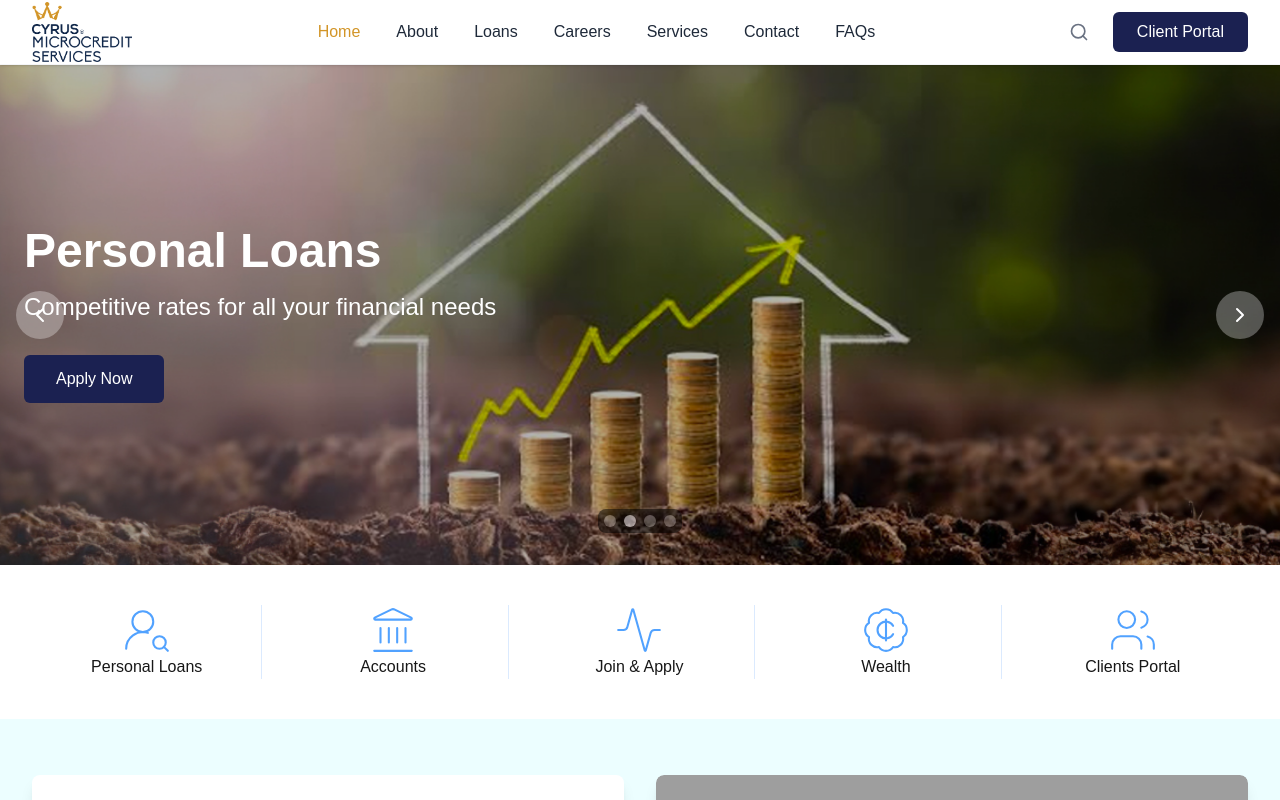
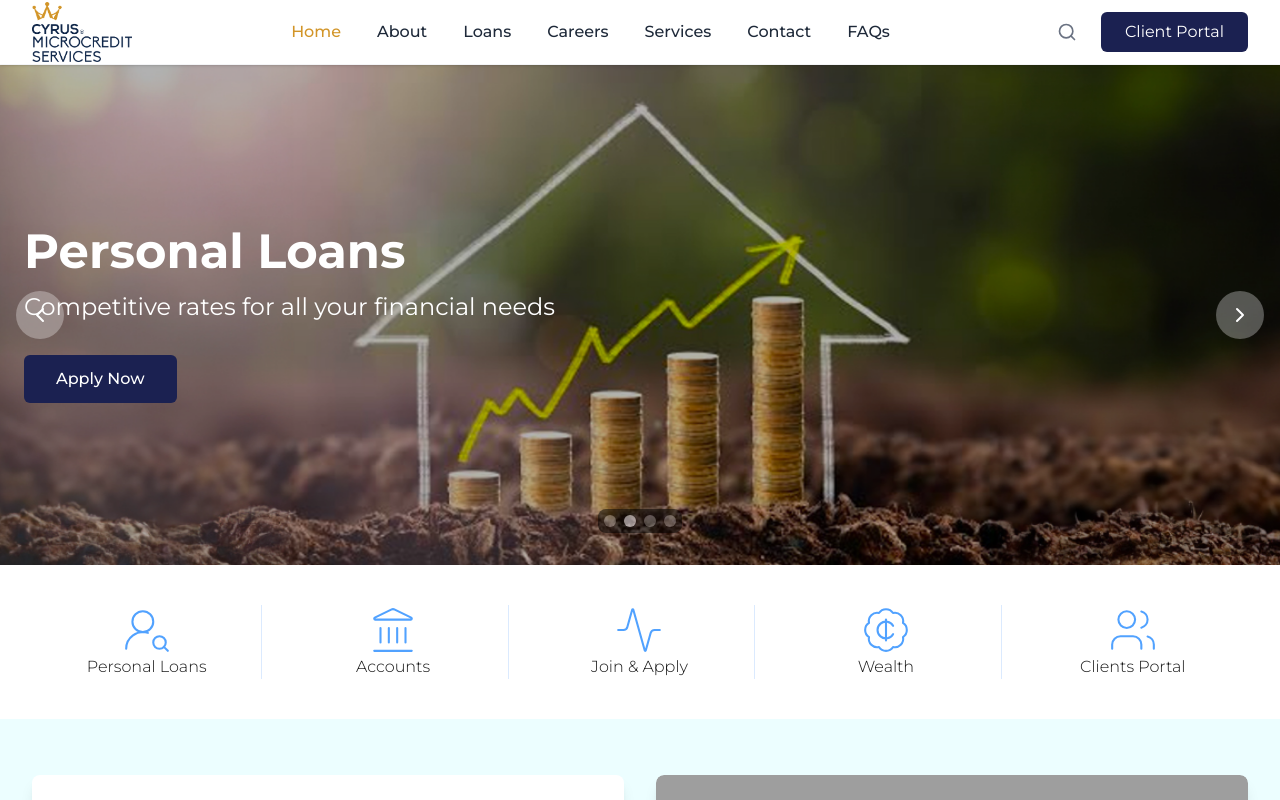
Before and after one commit to ayiteywoods/cyrus-site, a Next.js app: page / in a window 1280 px wide. Shown: the top 800 px of the page. Built offline with nearby package versions, Linux system fonts and the light colour scheme; grey boxes are pictures that could not be loaded.

Commit message:
Font changes

```diff
--- a/src/app/layout.tsx
+++ b/src/app/layout.tsx
@@ -1,19 +1,17 @@
 import type { Metadata } from "next";
-import { Geist, Geist_Mono } from "next/font/google";
+import { Montserrat } from "next/font/google"; // Changed from Geist to Montserrat
 import "./globals.css";
 import Footer from "@/components/Footer";
 import Navbar from "@/components/Navbar";
 import Image from "next/image";
-import {menuItems} from '@/menuItem';
+import { menuItems } from '@/menuItem';
 
-const geistSans = Geist({
-  variable: "--font-geist-sans",
+// Set up Montserrat font
+const montserrat = Montserrat({
   subsets: ["latin"],
-});
-
-const geistMono = Geist_Mono({
-  variable: "--font-geist-mono",
-  subsets: ["latin"],
+  variable: "--font-montserrat",
+  // You can specify weights if needed (defaults to 400)
+  // weight: ['400', '500', '700'],
 });
 
 export const metadata: Metadata = {
@@ -38,14 +36,14 @@
   return (
     <html lang="en">
       <body
-        className={`${geistSans.variable} ${geistMono.variable} antialiased`}
+        className={`${montserrat.className} antialiased`} // Changed to use Montserrat directly
       >
         <Navbar
-        logo={<span className="text-blue-800 font-bold">
-          <Image src='/Cyrus logo.png' alt='logo' width={100} height={40}/>
-        </span>}
-        menuItems={menuItems}
-      />
+          logo={<span className="text-blue-800 font-bold">
+            <Image src='/Cyrus logo.png' alt='logo' width={100} height={40} />
+          </span>}
+          menuItems={menuItems}
+        />
         {children}
         <Footer />
       </body>
```
